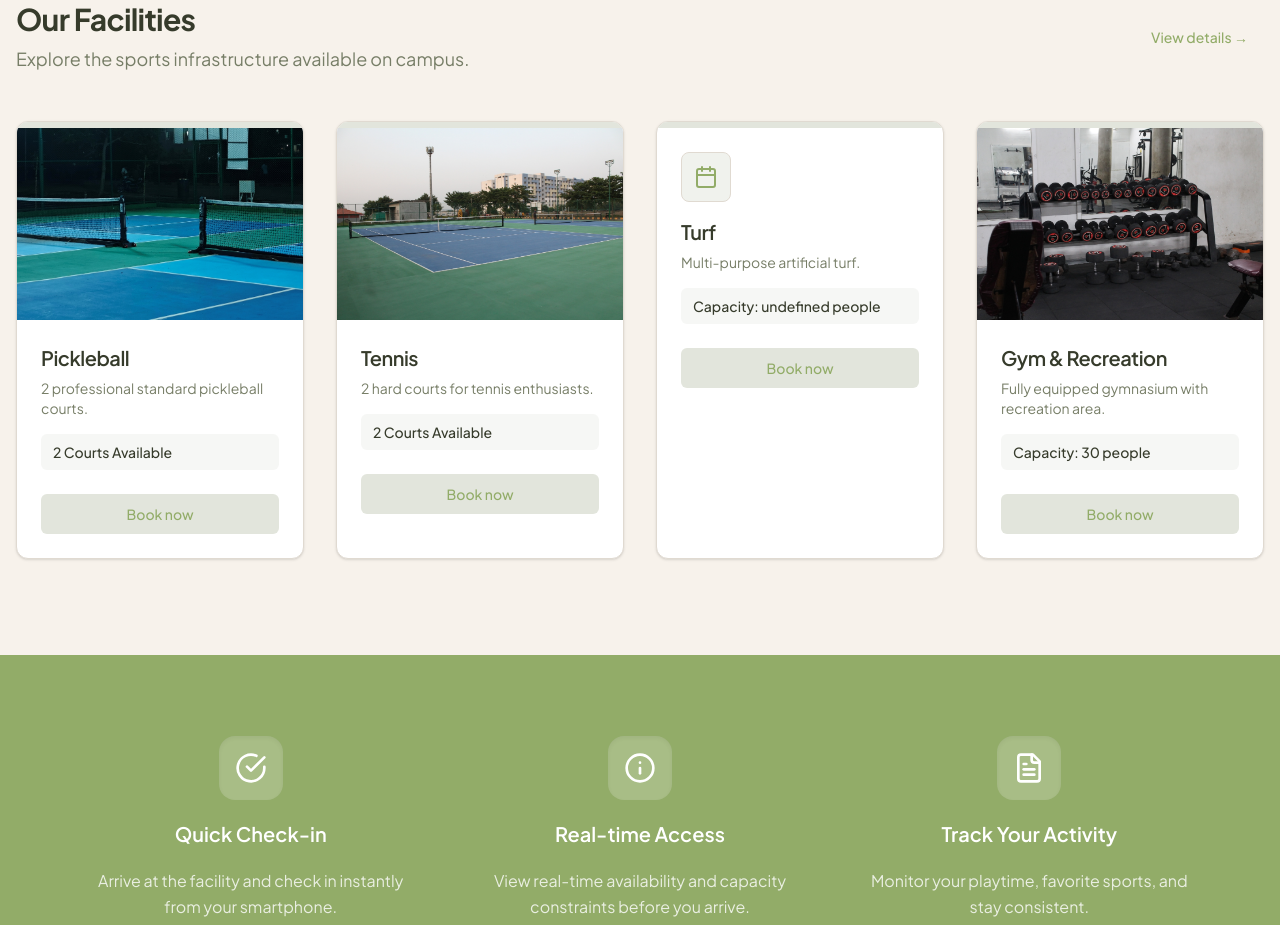
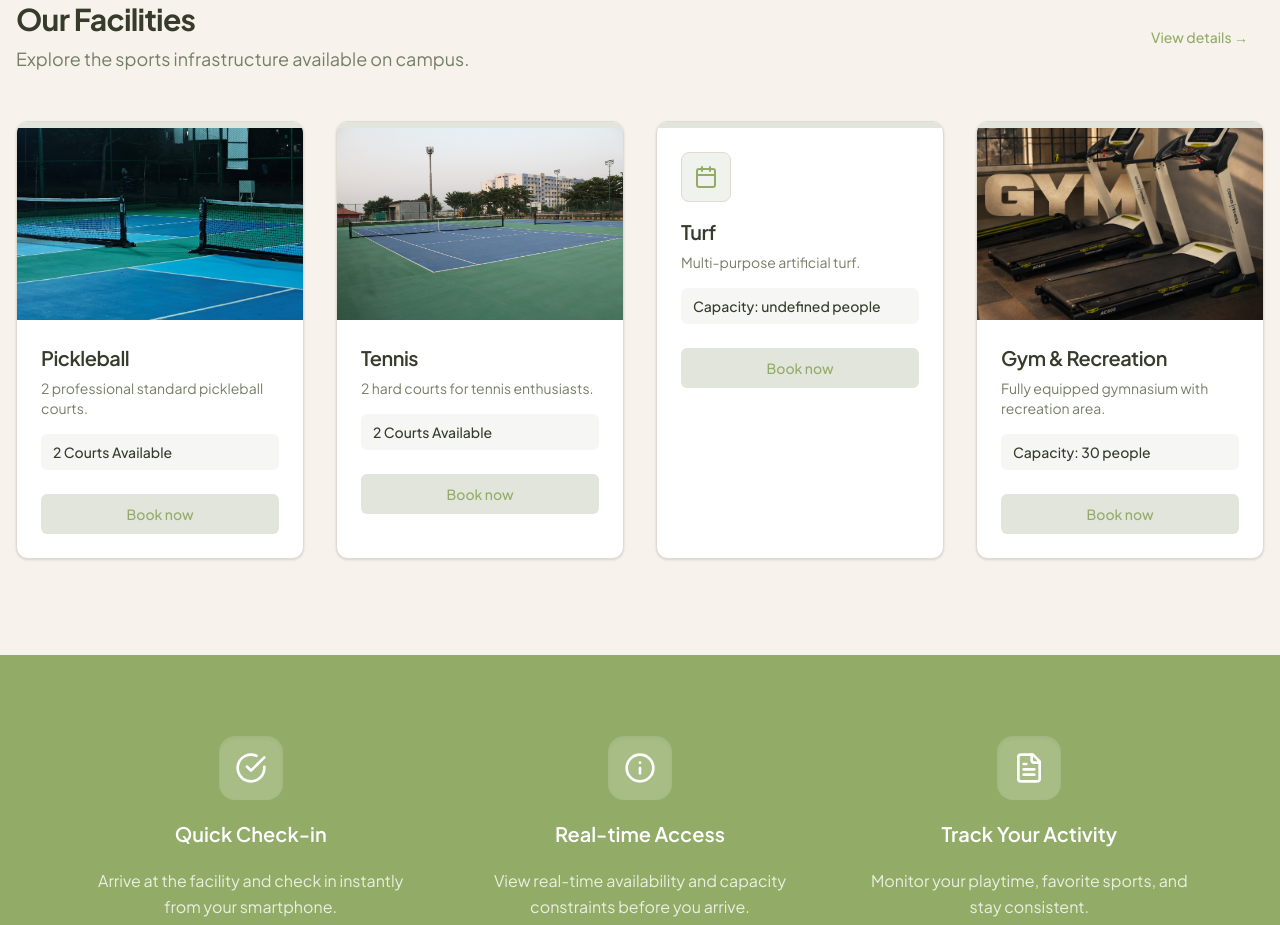
Before and after one commit to shahabhilash/vit-bhopal-sports-facilities, a Next.js app: page / in a window 1280 px wide. Shown: the part 860-1785 px from the top of the page. Built offline with nearby package versions, Linux system fonts and the light colour scheme.

Commit message:
Update gym-1 image reference to use new PNG format

```diff
--- a/app/access/page.tsx
+++ b/app/access/page.tsx
@@ -6,7 +6,7 @@ import { Button } from "@/components/ui/button";
 
 const photoGalleries = {
   gym: [
-    "/images/gym-1.JPG", "/images/gym-2.JPG", "/images/gym-3.JPG", "/images/gym-4.JPG",
+    "/images/gym-1.PNG", "/images/gym-2.JPG", "/images/gym-3.JPG", "/images/gym-4.JPG",
     "/images/gym-5.jpg", "/images/gym-6.jpg", "/images/gym-7.jpg", "/images/gym-8.jpg"
   ],
   tennis: [
--- a/app/page.tsx
+++ b/app/page.tsx
@@ -7,7 +7,7 @@ import { Card, CardContent, CardDescription, CardHeader, CardTitle } from "@/com
 import Slider from "@/components/slider";
 
 const getImageForSport = (id: string) => {
-  if (id === "f_gym") return "/images/gym-1.JPG";
+  if (id === "f_gym") return "/images/gym-1.PNG";
   if (id === "f_tennis") return "/images/tennis-1.JPG";
   if (id === "f_pickleball") return "/images/pickleball-1.jpg";
   return null; // No image for turf yet
```
Also changed, not shown: public/images/gym-1.PNG (added), public/images/gym-9.JPG (renamed from public/images/gym-1.JPG).
